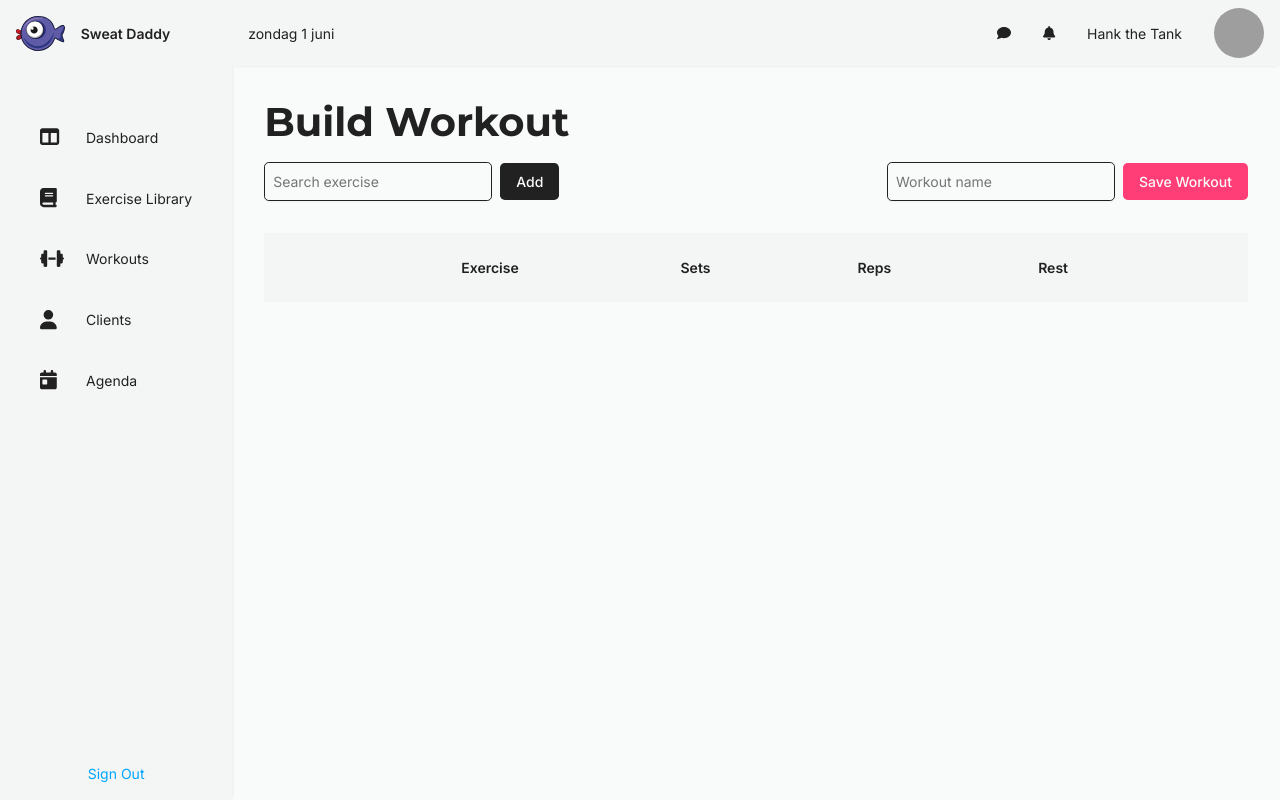
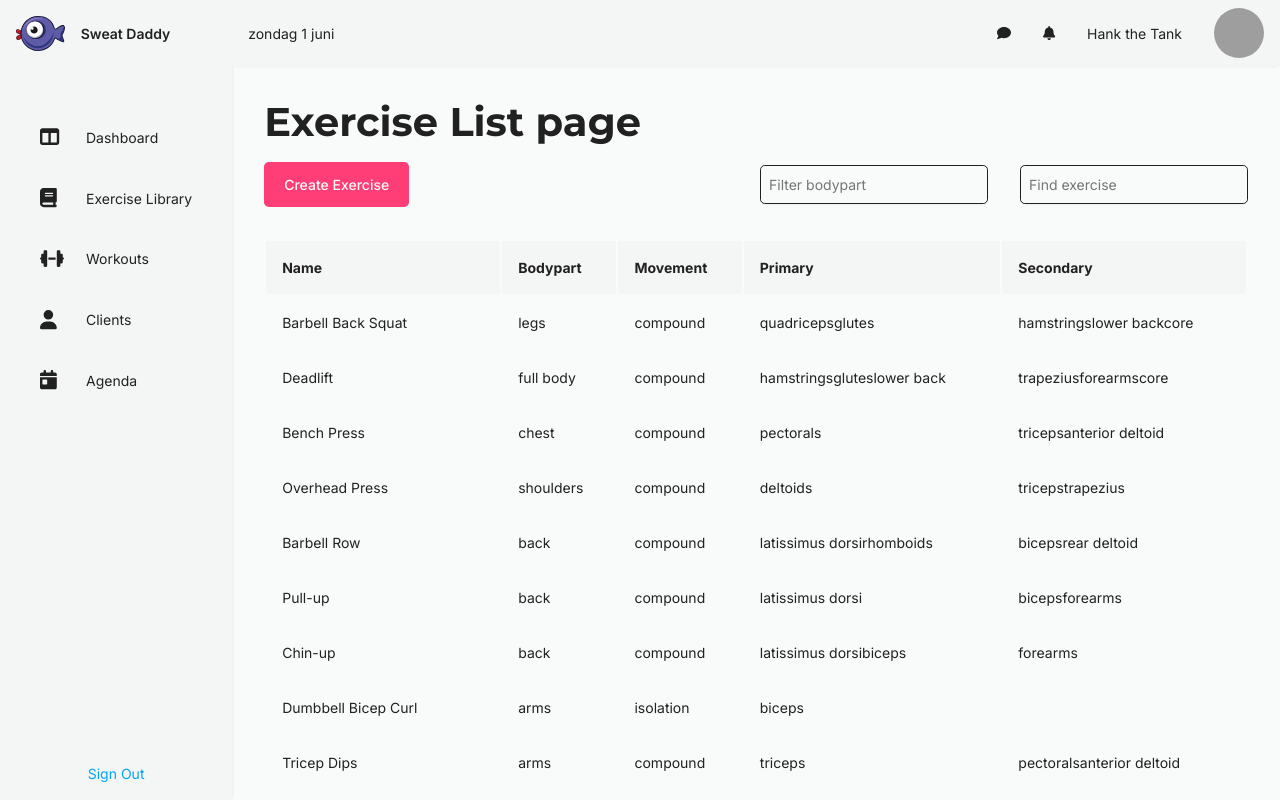
Before and after one commit to sjoerdjansz/eindopdracht-novi-frontend-sjansz, a React (Vite) app: page / in a window 1280 px wide. Built offline with nearby package versions, Linux system fonts and the light colour scheme; grey boxes are pictures that could not be loaded.

Commit message:
(feat) base layout of exercise list

```diff
--- a/src/App.jsx
+++ b/src/App.jsx
@@ -13,6 +13,7 @@ import { WorkoutBuilder } from "./pages/workoutBuilder/WorkoutBuilder.jsx";
 
 // Layout Component
 import { Layout } from "./layouts/Layout.jsx";
+import { ExerciseList } from "./pages/exerciseList/ExerciseList.jsx";
 
 function App() {
   return (
@@ -22,7 +23,8 @@ function App() {
         {/*<Dashboard />*/}
         {/*<Clients />*/}
         {/*<Workouts />*/}
-        <WorkoutBuilder />
+        {/*<WorkoutBuilder />*/}
+        <ExerciseList />
       </Layout>
     </>
   );
--- a/src/data/exerciseData.js
+++ b/src/data/exerciseData.js
@@ -1,40 +1,334 @@
 export const EXERCISES = [
-  { id: "ex-001", name: "Barbell Back Squat", sets: 4, reps: 8, rest: 90 },
-  { id: "ex-002", name: "Deadlift", sets: 3, reps: 5, rest: 120 },
-  { id: "ex-003", name: "Bench Press", sets: 4, reps: 10, rest: 90 },
-  { id: "ex-004", name: "Overhead Press", sets: 3, reps: 8, rest: 75 },
-  { id: "ex-005", name: "Barbell Row", sets: 4, reps: 10, rest: 90 },
-  { id: "ex-006", name: "Pull-up", sets: 3, reps: 10, rest: 60 },
-  { id: "ex-007", name: "Chin-up", sets: 3, reps: 8, rest: 60 },
-  { id: "ex-008", name: "Dumbbell Bicep Curl", sets: 3, reps: 12, rest: 45 },
-  { id: "ex-009", name: "Tricep Dips", sets: 3, reps: 12, rest: 60 },
-  { id: "ex-010", name: "Leg Press", sets: 4, reps: 10, rest: 90 },
-  { id: "ex-011", name: "Lunges", sets: 3, reps: 12, rest: 60 },
-  { id: "ex-012", name: "Bulgarian Split Squat", sets: 3, reps: 8, rest: 75 },
-  { id: "ex-013", name: "Hip Thrust", sets: 4, reps: 10, rest: 90 },
-  { id: "ex-014", name: "Calf Raise", sets: 3, reps: 15, rest: 45 },
-  { id: "ex-015", name: "Incline Bench Press", sets: 4, reps: 8, rest: 90 },
+  {
+    id: "ex-001",
+    name: "Barbell Back Squat",
+    sets: 4,
+    reps: 8,
+    rest: 90,
+    movement: "compound",
+    bodyPart: "legs",
+    primaryMuscles: ["quadriceps", "glutes"],
+    secondaryMuscles: ["hamstrings", "lower back", "core"],
+  },
+  {
+    id: "ex-002",
+    name: "Deadlift",
+    sets: 3,
+    reps: 5,
+    rest: 120,
+    movement: "compound",
+    bodyPart: "full body",
+    primaryMuscles: ["hamstrings", "glutes", "lower back"],
+    secondaryMuscles: ["trapezius", "forearms", "core"],
+  },
+  {
+    id: "ex-003",
+    name: "Bench Press",
+    sets: 4,
+    reps: 10,
+    rest: 90,
+    movement: "compound",
+    bodyPart: "chest",
+    primaryMuscles: ["pectorals"],
+    secondaryMuscles: ["triceps", "anterior deltoid"],
+  },
+  {
+    id: "ex-004",
+    name: "Overhead Press",
+    sets: 3,
+    reps: 8,
+    rest: 75,
+    movement: "compound",
+    bodyPart: "shoulders",
+    primaryMuscles: ["deltoids"],
+    secondaryMuscles: ["triceps", "trapezius"],
+  },
+  {
+    id: "ex-005",
+    name: "Barbell Row",
+    sets: 4,
+    reps: 10,
+    rest: 90,
+    movement: "compound",
+    bodyPart: "back",
+    primaryMuscles: ["latissimus dorsi", "rhomboids"],
+    secondaryMuscles: ["biceps", "rear deltoid"],
+  },
+  {
+    id: "ex-006",
+    name: "Pull-up",
+    sets: 3,
+    reps: 10,
+    rest: 60,
+    movement: "compound",
+    bodyPart: "back",
+    primaryMuscles: ["latissimus dorsi"],
+    secondaryMuscles: ["biceps", "forearms"],
+  },
+  {
+    id: "ex-007",
+    name: "Chin-up",
+    sets: 3,
+    reps: 8,
+    rest: 60,
+    movement: "compound",
+    bodyPart: "back",
+    primaryMuscles: ["latissimus dorsi", "biceps"],
+    secondaryMuscles: ["forearms"],
+  },
+  {
+    id: "ex-008",
+    name: "Dumbbell Bicep Curl",
+    sets: 3,
+    reps: 12,
+    rest: 45,
+    movement: "isolation",
+    bodyPart: "arms",
+    primaryMuscles: ["biceps"],
+    secondaryMuscles: [],
+  },
+  {
+    id: "ex-009",
+    name: "Tricep Dips",
+    sets: 3,
+    reps: 12,
+    rest: 60,
+    movement: "compound",
+    bodyPart: "arms",
+    primaryMuscles: ["triceps"],
+    secondaryMuscles: ["pectorals", "anterior deltoid"],
+  },
+  {
+    id: "ex-010",
+    name: "Leg Press",
+    sets: 4,
+    reps: 10,
+    rest: 90,
+    movement: "compound",
+    bodyPart: "legs",
+    primaryMuscles: ["quadriceps"],
+    secondaryMuscles: ["glutes", "hamstrings"],
+  },
+  {
+    id: "ex-011",
+    name: "Lunges",
+    sets: 3,
+    reps: 12,
+    rest: 60,
+    movement: "compound",
+    bodyPart: "legs",
+    primaryMuscles: ["quadriceps", "glutes"],
+    secondaryMuscles: ["hamstrings", "calves"],
+  },
+  {
+    id: "ex-012",
+    name: "Bulgarian Split Squat",
+    sets: 3,
+    reps: 8,
+    rest: 75,
+    movement: "compound",
+    bodyPart: "legs",
+    primaryMuscles: ["glutes", "quadriceps"],
+    secondaryMuscles: ["hamstrings", "core"],
+  },
+  {
+    id: "ex-013",
+    name: "Hip Thrust",
+    sets: 4,
+    reps: 10,
+    rest: 90,
+    movement: "compound",
+    bodyPart: "glutes",
+    primaryMuscles: ["glutes"],
+    secondaryMuscles: ["hamstrings", "lower back"],
+  },
+  {
+    id: "ex-014",
+    name: "Calf Raise",
+    sets: 3,
+    reps: 15,
+    rest: 45,
+    movement: "isolation",
+    bodyPart: "legs",
+    primaryMuscles: ["calves"],
+    secondaryMuscles: [],
+  },
+  {
+    id: "ex-015",
+    name: "Incline Bench Press",
+    sets: 4,
+    reps: 8,
+    rest: 90,
+    movement: "compound",
+    bodyPart: "chest",
+    primaryMuscles: ["pectorals (upper)"],
+    secondaryMuscles: ["triceps", "anterior deltoid"],
+  },
   {
     id: "ex-016",
     name: "Dumbbell Shoulder Press",
     sets: 3,
     reps: 10,
     rest: 75,
+    movement: "compound",
+    bodyPart: "shoulders",
+    primaryMuscles: ["deltoids"],
+    secondaryMuscles: ["triceps"],
   },
-  { id: "ex-017", name: "Face Pulls", sets: 3, reps: 15, rest: 45 },
-  { id: "ex-018", name: "Lat Pulldown", sets: 3, reps: 12, rest: 60 },
-  { id: "ex-019", name: "Seated Cable Row", sets: 3, reps: 10, rest: 60 },
-  { id: "ex-020", name: "Chest Fly Machine", sets: 3, reps: 12, rest: 60 },
-  { id: "ex-021", name: "Cable Lateral Raise", sets: 3, reps: 15, rest: 45 },
-  { id: "ex-022", name: "Arnold Press", sets: 3, reps: 10, rest: 75 },
-  { id: "ex-023", name: "Hammer Curl", sets: 3, reps: 12, rest: 45 },
-  { id: "ex-024", name: "Skull Crushers", sets: 3, reps: 10, rest: 60 },
-  { id: "ex-025", name: "Cable Triceps Pushdown", sets: 3, reps: 12, rest: 45 },
-  { id: "ex-026", name: "Hanging Leg Raise", sets: 3, reps: 15, rest: 45 },
-  { id: "ex-027", name: "Plank", sets: 3, reps: 1, rest: 60 },
-  { id: "ex-028", name: "Ab Wheel Rollout", sets: 3, reps: 10, rest: 60 },
-  { id: "ex-029", name: "Russian Twist", sets: 3, reps: 20, rest: 45 },
-  { id: "ex-030", name: "Farmer’s Carry", sets: 3, reps: 30, rest: 60 },
+  {
+    id: "ex-017",
+    name: "Face Pulls",
+    sets: 3,
+    reps: 15,
+    rest: 45,
+    movement: "isolation",
+    bodyPart: "shoulders",
+    primaryMuscles: ["rear deltoid"],
+    secondaryMuscles: ["trapezius", "rotator cuff"],
+  },
+  {
+    id: "ex-018",
+    name: "Lat Pulldown",
+    sets: 3,
+    reps: 12,
+    rest: 60,
+    movement: "compound",
+    bodyPart: "back",
+    primaryMuscles: ["latissimus dorsi"],
+    secondaryMuscles: ["biceps", "rear deltoid"],
+  },
+  {
+    id: "ex-019",
+    name: "Seated Cable Row",
+    sets: 3,
+    reps: 10,
+    rest: 60,
+    movement: "compound",
+    bodyPart: "back",
+    primaryMuscles: ["middle back"],
+    secondaryMuscles: ["biceps", "rear deltoid"],
+  },
+  {
+    id: "ex-020",
+    name: "Chest Fly Machine",
+    sets: 3,
+    reps: 12,
+    rest: 60,
+    movement: "isolation",
+    bodyPart: "chest",
+    primaryMuscles: ["pectorals"],
+    secondaryMuscles: [],
+  },
+  {
+    id: "ex-021",
+    name: "Cable Lateral Raise",
+    sets: 3,
+    reps: 15,
+    rest: 45,
+    movement: "isolation",
+    bodyPart: "shoulders",
+    primaryMuscles: ["lateral deltoid"],
+    secondaryMuscles: [],
+  },
+  {
+    id: "ex-022",
+    name: "Arnold Press",
+    sets: 3,
+    reps: 10,
+    rest: 75,
+    movement: "compound",
+    bodyPart: "shoulders",
+    primaryMuscles: ["deltoids"],
+    secondaryMuscles: ["triceps", "upper chest"],
+  },
+  {
+    id: "ex-023",
+    name: "Hammer Curl",
+    sets: 3,
+    reps: 12,
+    rest: 45,
+    movement: "isolation",
+    bodyPart: "arms",
+    primaryMuscles: ["brachialis", "biceps"],
+    secondaryMuscles: ["forearms"],
+  },
+  {
+    id: "ex-024",
+    name: "Skull Crushers",
+    sets: 3,
+    reps: 10,
+    rest: 60,
+    movement: "isolation",
+    bodyPart: "arms",
+    primaryMuscles: ["triceps"],
+    secondaryMuscles: [],
+  },
+  {
+    id: "ex-025",
+    name: "Cable Triceps Pushdown",
+    sets: 3,
+    reps: 12,
+    rest: 45,
+    movement: "isolation",
+    bodyPart: "arms",
+    primaryMuscles: ["triceps"],
+    secondaryMuscles: [],
+  },
+  {
+    id: "ex-026",
+    name: "Hanging Leg Raise",
+    sets: 3,
+    reps: 15,
+    rest: 45,
+    movement: "isolation",
+    bodyPart: "core",
+    primaryMuscles: ["abdominals"],
+    secondaryMuscles: ["hip flexors"],
+  },
+  {
+    id: "ex-027",
+    name: "Plank",
+    sets: 3,
+    reps: 1,
+    rest: 60,
+    movement: "isometric",
+    bodyPart: "core",
+    primaryMuscles: ["transverse abdominis"],
+    secondaryMuscles: ["obliques", "glutes", "shoulders"],
+  },
+  {
+    id: "ex-028",
+    name: "Ab Wheel Rollout",
+    sets: 3,
+    reps: 10,
+    rest: 60,
+    movement: "compound",
+    bodyPart: "core",
+    primaryMuscles: ["abdominals"],
+    secondaryMuscles: ["lats", "shoulders"],
+  },
+  {
+    id: "ex-029",
+    name: "Russian Twist",
+    sets: 3,
+    reps: 20,
+    rest: 45,
+    movement: "isolation",
+    bodyPart: "core",
+    primaryMuscles: ["obliques"],
+    secondaryMuscles: ["abdominals"],
+  },
+  {
+    id: "ex-030",
+    name: "Farmer’s Carry",
+    sets: 3,
+    reps: 30,
+    rest: 60,
+    movement: "compound",
+    bodyPart: "full body",
+    primaryMuscles: ["forearms", "trapezius"],
+    secondaryMuscles: ["core", "legs"],
+  },
 ];
 
 export const SELECTED_EXERCISES = [
--- /dev/null
+++ b/src/pages/exerciseList/ExerciseList.jsx
@@ -0,0 +1,64 @@
+import styles from "./ExerciseList.module.css";
+import { Button } from "../../components/button/Button.jsx";
+import { InputField } from "../../components/inputField/InputField.jsx";
+import { EXERCISES } from "../../data/exerciseData.js";
+
+export function ExerciseList() {
+  return (
+    <div className={styles["exercise-list"]}>
+      <h1>Exercise List page</h1>
+      <section className={styles["exercise-list__controls"]}>
+        <div className={styles["exercise-list__controls-input-wrapper"]}>
+          <Button
+            buttonType="primary"
+            type="button"
+            buttonSize="medium"
+            label="create exercise"
+          />
+        </div>
+        <div className={styles["exercise-list__controls-input-wrapper"]}>
+          <InputField
+            type="text"
+            name="filter-bodypart"
+            id="filter-bodypart"
+            placeholder="Filter bodypart"
+            style="primary"
+          />
+          <InputField
+            type="text"
+            name="find-exercise"
+            id="find-exercise"
+            placeholder="Find exercise"
+            style="primary"
+          />
+        </div>
+      </section>
+      <section className={styles["exercise-list__exercises"]}>
+        <table>
+          <thead>
+            <tr className={styles["exercise-list__header"]}>
+              <th>Name</th>
+              <th>Bodypart</th>
+              <th>Movement</th>
+              <th>Primary</th>
+              <th>Secondary</th>
+            </tr>
+          </thead>
+          <tbody>
+            {EXERCISES.map((exercise) => {
+              return (
+                <tr className={styles["exercise-list__row"]}>
+                  <td>{exercise.name}</td>
+                  <td>{exercise.bodyPart}</td>
+                  <td>{exercise.movement}</td>
+                  <td>{exercise.primaryMuscles}</td>
+                  <td>{exercise.secondaryMuscles}</td>
+                </tr>
+              );
+            })}
+          </tbody>
+        </table>
+      </section>
+    </div>
+  );
+}
--- /dev/null
+++ b/src/pages/exerciseList/ExerciseList.module.css
@@ -0,0 +1,40 @@
+.exercise-list {
+  display: flex;
+  flex-direction: column;
+  flex: 1;
+}
+
+.exercise-list__controls {
+  display: flex;
+  flex-direction: row;
+  margin-top: 1rem;
+  justify-content: space-between;
+  align-items: center;
+  margin-bottom: 2rem;
+}
+
+.exercise-list__controls-input-wrapper {
+  display: flex;
+  gap: 2rem;
+}
+
+/* Exercise list and table styling */
+
+.exercise-list__exercises {
+  display: flex;
+  flex-direction: column;
+}
+
+.exercise-list__header {
+  text-align: left;
+  background-color: var(--color-gray-light);
+}
+
+.exercise-list__row {
+  text-align: left;
+}
+
+td,
+th {
+  padding: var(--space-md);
+}
--- a/src/pages/workoutBuilder/WorkoutBuilder.jsx
+++ b/src/pages/workoutBuilder/WorkoutBuilder.jsx
@@ -124,7 +124,7 @@ export function WorkoutBuilder() {
   return (
     <div className={styles["workout-builder"]}>
       <h1>Build Workout</h1>
-      {workoutName && <p>Name: ${workoutName}</p>}
+      {workoutName && <p>Name: {workoutName}</p>}
 
       {/* Hier werkt de CSS styling van de search controls goed. Input beweegt mee obv de CSS,
       in workouts pagina doet die dit niet goed dus nog aanpassen */}
```
